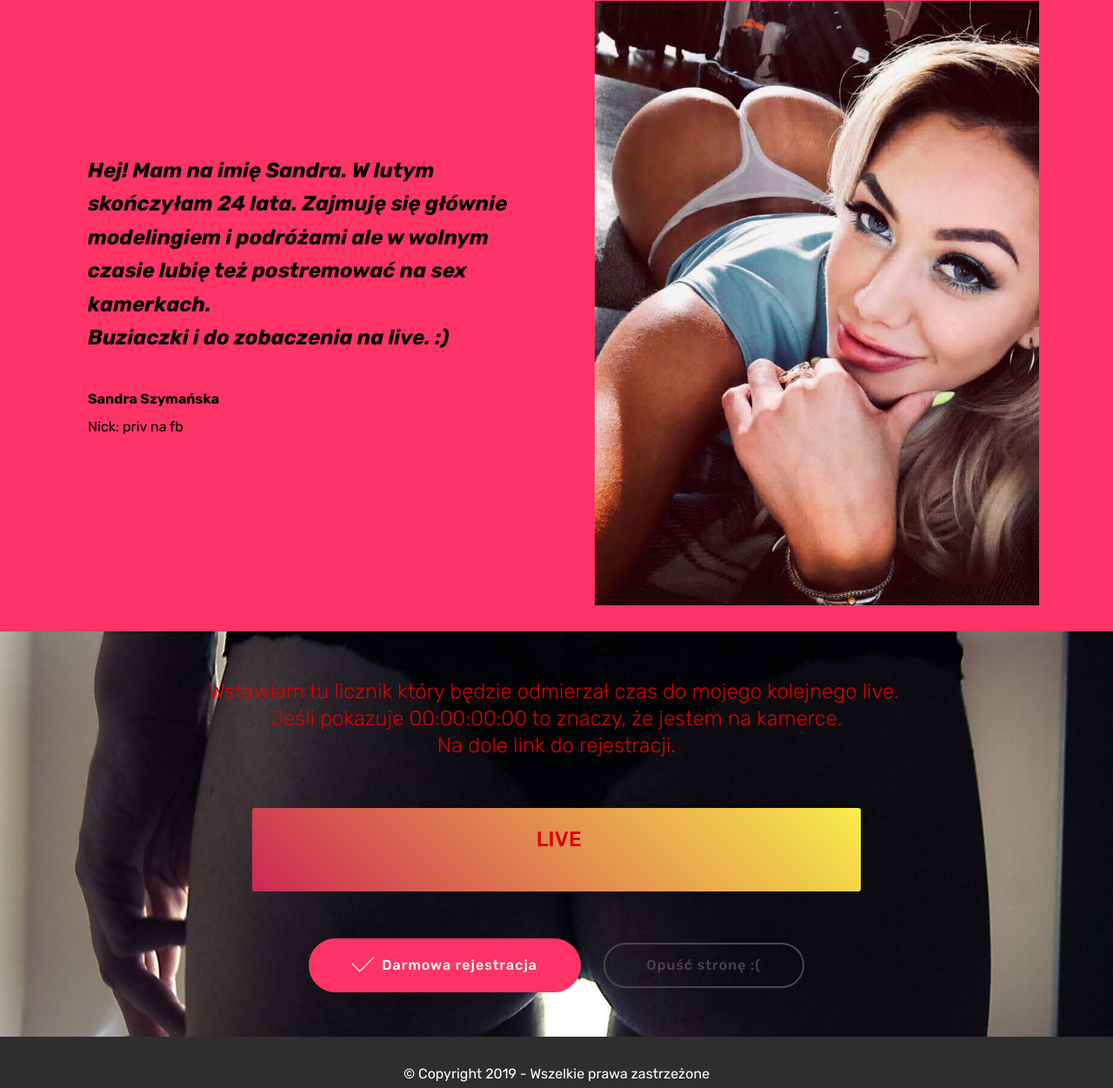
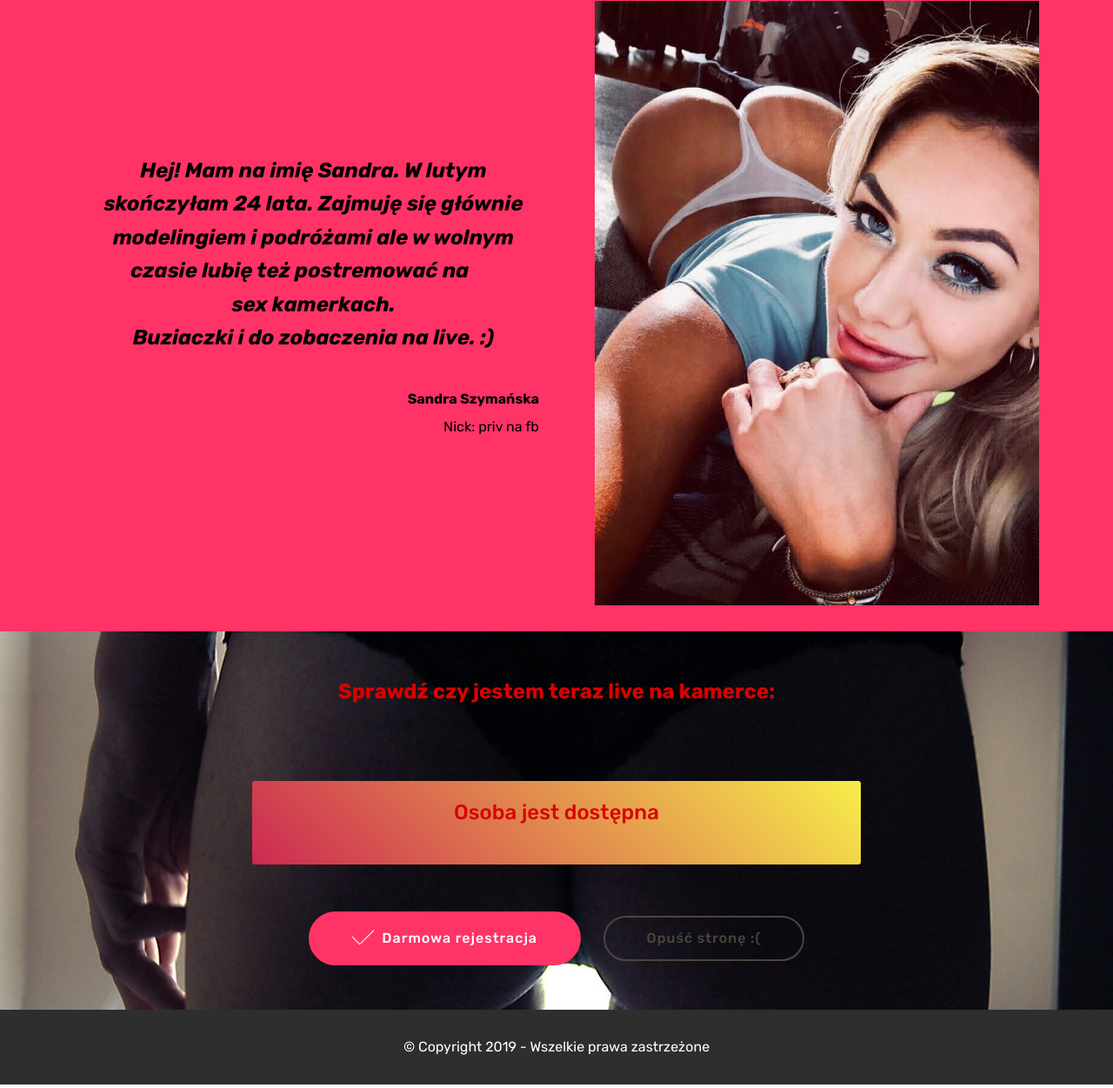
Before and after one commit to sandralive/pl, a plain HTML site: page index.html in a window 1280 px wide. Shown: the part 119-1370 px from the top of the page at 87% size. Drawn offline with Linux system fonts and the light colour scheme; files whose address does not match are found by name.

Commit message:
create github pages

```diff
--- a/assets/mobirise/css/mbr-additional.css
+++ b/assets/mobirise/css/mbr-additional.css
@@ -1801,13 +1801,16 @@ body {
   font-style: italic;
   color: #000000;
   font-weight: 300;
+  text-align: center;
 }
 .cid-rwiVEWhrtU .mbr-author-name {
   font-weight: bold;
   color: #000000;
+  text-align: right;
 }
 .cid-rwiVEWhrtU .mbr-author-desc {
   color: #000000;
+  text-align: right;
 }
 @media (max-width: 991px) {
   .cid-rwiVEWhrtU .mbr-figure,
--- a/index.html
+++ b/index.html
@@ -64,7 +64,7 @@
     </nav>
 </section>
 
-<section class="engine"><a href="https://mobirise.info/x">free css templates</a></section><section class="testimonials3 cid-rwiVEWhrtU" id="testimonials3-2">
+<section class="engine"><a href="https://mobirise.info/q">responsive web templates</a></section><section class="testimonials3 cid-rwiVEWhrtU" id="testimonials3-2">
 
 
 
@@ -74,7 +74,7 @@
         <div class="media-container-row">
             <div class="media-content px-3 align-self-center mbr-white py-2">
                 <p class="mbr-text testimonial-text mbr-fonts-style display-5"><strong>
-                   Hej! Mam na imię Sandra. W lutym skończyłam 24 lata. Zajmuję się głównie modelingiem i podróżami ale w wolnym czasie lubię też postremować na sex kamerkach. </strong><br><strong>Buziaczki i do zobaczenia na live. :)</strong><br></p>
+                   Hej! Mam na imię Sandra. W lutym skończyłam 24 lata. Zajmuję się głównie modelingiem i podróżami ale w wolnym czasie lubię też postremować na &nbsp; &nbsp; &nbsp;</strong><br><strong>sex kamerkach. </strong><br><strong>Buziaczki i do zobaczenia na live. :)</strong><br></p>
                 <p class="mbr-author-name pt-4 mb-2 mbr-fonts-style display-7">Sandra Szymańska</p>
                 <p class="mbr-author-desc mbr-fonts-style display-7">Nick: priv na fb</p>
             </div>
@@ -94,12 +94,12 @@
 
     <div class="container">
         <h2 class="mbr-section-title pb-3 align-center mbr-fonts-style display-4"></h2>
-        <h3 class="mbr-section-subtitle align-center mbr-fonts-style display-5">Wstawiam tu licznik który będzie odmierzał czas do mojego kolejnego live.&nbsp;<br>Jeśli pokazuje 00:00:00:00 to znaczy, że jestem na kamerce.<br>Na dole link do rejestracji.</h3>
+        <h3 class="mbr-section-subtitle align-center mbr-fonts-style display-5"><strong>Sprawdź czy jestem teraz live na kamerce:<br>&nbsp;</strong></h3>
     </div>
     <div class="container pt-5 mt-2">
         <div class=" countdown-cont align-center p-4">
             <div class="event-name align-left mbr-white ">
-                <h4 class="mbr-fonts-style display-5">&nbsp;LIVE</h4>
+                <h4 class="mbr-fonts-style display-5">Osoba jest dostępna</h4>
             </div>
             <div class="countdown align-center py-2" data-due-date="23:00">
             </div>
```
Also changed, not shown: 1 other file.
